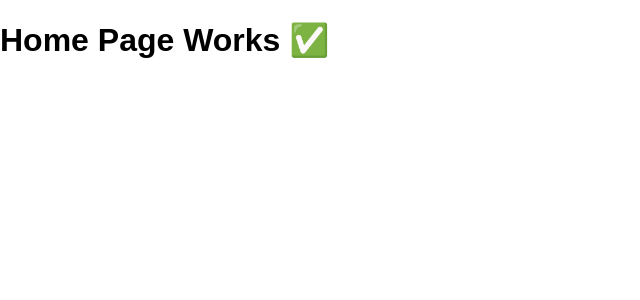
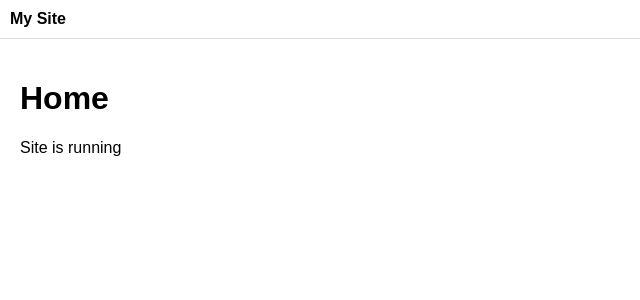
Before and after one commit to reggreg347-ai/patty-site, a React (Vite) app: page / in a window 1280 px wide. Shown: the top 300 px of the page, without its empty margins (0-640 px from the left). Built offline with nearby package versions, Linux system fonts and the light colour scheme.

Commit message:
Update App.jsx

```diff
--- a/src/App.jsx
+++ b/src/App.jsx
@@ -2,16 +2,34 @@ import { BrowserRouter as Router, Routes, Route } from "react-router-dom";
 import Biography from "./pages/Biography";
 
 function Home() {
-  return <h1>Home Page Works ✅</h1>;
+  return (
+    <div style={{ padding: "20px" }}>
+      <h1>Home</h1>
+      <p>Site is running</p>
+    </div>
+  );
+}
+
+function Layout({ children }) {
+  return (
+    <div>
+      <div style={{ padding: "10px", borderBottom: "1px solid #ddd" }}>
+        <strong>My Site</strong>
+      </div>
+      <div>{children}</div>
+    </div>
+  );
 }
 
 export default function App() {
   return (
     <Router>
-      <Routes>
-        <Route path="/" element={<Home />} />
-        <Route path="/bio" element={<Biography />} />
-      </Routes>
+      <Layout>
+        <Routes>
+          <Route path="/" element={<Home />} />
+          <Route path="/bio" element={<Biography />} />
+        </Routes>
+      </Layout>
     </Router>
   );
 }
```
